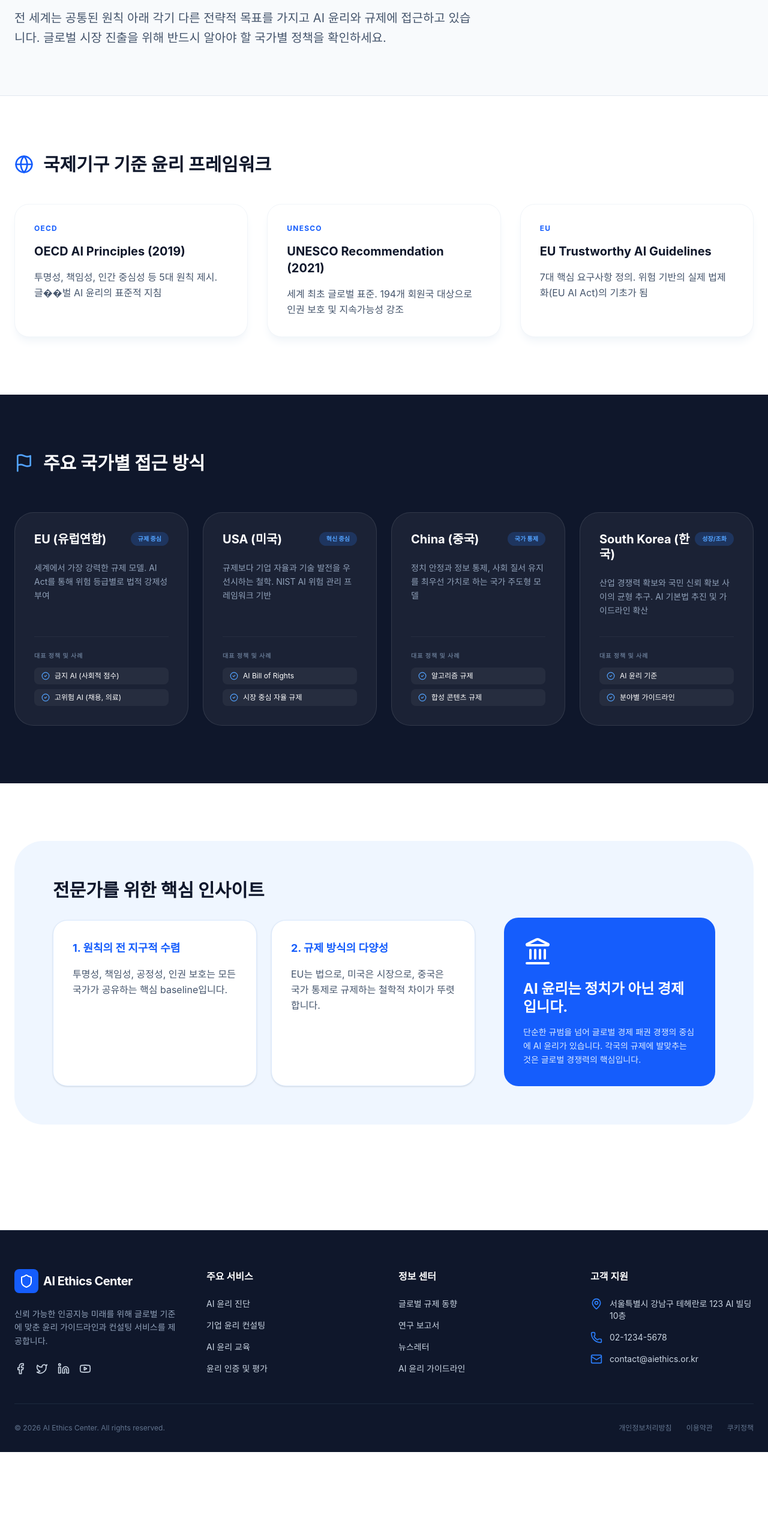
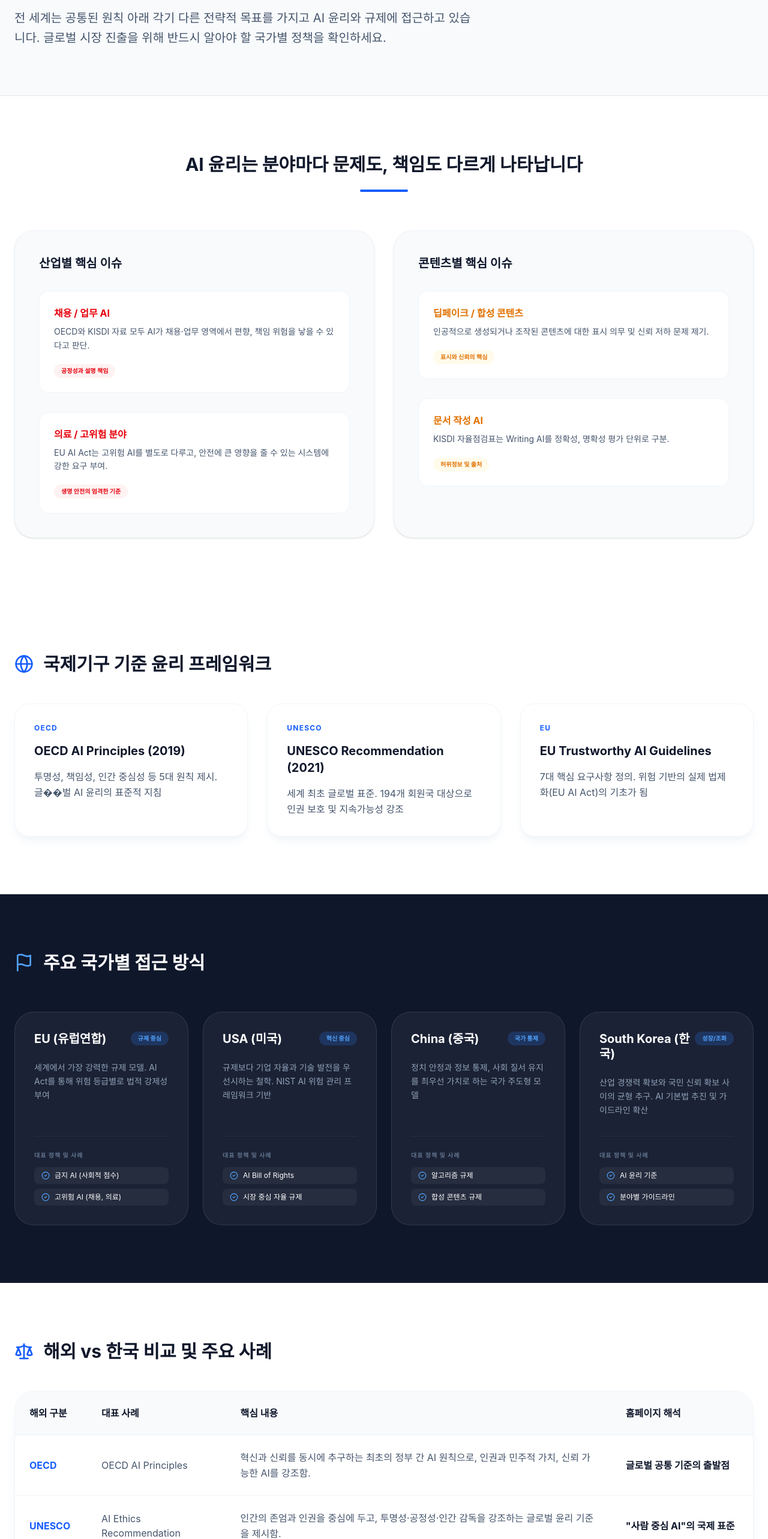
Before and after one commit to hu-tec/ai-ethics, a React (Vite) app: page /#/status in a window 1280 px wide. Shown: the part 234-2800 px from the top of the page at 60% size. Before the commit the page ends 2655 px from the top, so only its background shows below. Built offline with nearby package versions, Linux system fonts and the light colour scheme.

Commit message:
Update Status.tsx

```diff
--- a/src/app/Status.tsx
+++ b/src/app/Status.tsx
@@ -48,6 +48,56 @@ export default function Status() {
                 글로벌 시장 진출을 위해 반드시 알아야 할 국가별 정책을 확인하세요.
               </p>
             </Motion.div>
+          </div>
+        </div>
+      </section>
+
+      {/* New Section: Industry & Content Key Issues */}
+      <section className="py-24 bg-white">
+        <div className="container mx-auto px-4 md:px-6">
+          <div className="text-center max-w-3xl mx-auto mb-16">
+            <h2 className="text-3xl font-bold text-slate-900 mb-6">AI 윤리는 분야마다 문제도, 책임도 다르게 나타납니다</h2>
+            <div className="h-1 w-20 bg-blue-600 mx-auto rounded-full"></div>
+          </div>
+
+          <div className="grid grid-cols-1 md:grid-cols-2 gap-8">
+            {/* Industry Issues */}
+            <div className="bg-slate-50 p-10 rounded-[32px] border border-slate-100 shadow-sm">
+              <h3 className="text-xl font-bold text-slate-900 mb-8 flex items-center gap-2">
+                산업별 핵심 이슈
+              </h3>
+              <div className="space-y-8">
+                <div className="bg-white p-6 rounded-2xl border border-slate-100">
+                  <h4 className="font-bold text-red-600 mb-2">채용 / 업무 AI</h4>
+                  <p className="text-slate-600 text-sm leading-relaxed mb-4">OECD와 KISDI 자료 모두 AI가 채용·업무 영역에서 편향, 책임 위험을 낳을 수 있다고 판단.</p>
+                  <span className="inline-block px-3 py-1 rounded-full bg-red-50 text-red-600 text-[10px] font-bold">공정성과 설명 책임</span>
+                </div>
+                <div className="bg-white p-6 rounded-2xl border border-slate-100">
+                  <h4 className="font-bold text-red-600 mb-2">의료 / 고위험 분야</h4>
+                  <p className="text-slate-600 text-sm leading-relaxed mb-4">EU AI Act는 고위험 AI를 별도로 다루고, 안전에 큰 영향을 줄 수 있는 시스템에 강한 요구 부여.</p>
+                  <span className="inline-block px-3 py-1 rounded-full bg-red-50 text-red-600 text-[10px] font-bold">생명 안전의 엄격한 기준</span>
+                </div>
+              </div>
+            </div>
+
+            {/* Content Issues */}
+            <div className="bg-slate-50 p-10 rounded-[32px] border border-slate-100 shadow-sm">
+              <h3 className="text-xl font-bold text-slate-900 mb-8 flex items-center gap-2">
+                콘텐츠별 핵심 이슈
+              </h3>
+              <div className="space-y-8">
+                <div className="bg-white p-6 rounded-2xl border border-slate-100">
+                  <h4 className="font-bold text-amber-600 mb-2">딥페이크 / 합성 콘텐츠</h4>
+                  <p className="text-slate-600 text-sm leading-relaxed mb-4">인공적으로 생성되거나 조작된 콘텐츠에 대한 표시 의무 및 신뢰 저하 문제 제기.</p>
+                  <span className="inline-block px-3 py-1 rounded-full bg-amber-50 text-amber-600 text-[10px] font-bold">표시와 신뢰의 핵심</span>
+                </div>
+                <div className="bg-white p-6 rounded-2xl border border-slate-100">
+                  <h4 className="font-bold text-amber-600 mb-2">문서 작성 AI</h4>
+                  <p className="text-slate-600 text-sm leading-relaxed mb-4">KISDI 자율점검표는 Writing AI를 정확성, 명확성 평가 단위로 구분.</p>
+                  <span className="inline-block px-3 py-1 rounded-full bg-amber-50 text-amber-600 text-[10px] font-bold">허위정보 및 출처</span>
+                </div>
+              </div>
+            </div>
           </div>
         </div>
       </section>
@@ -110,6 +160,87 @@ export default function Status() {
         </div>
       </section>
 
+      {/* New Section: Global vs Korea Comparison Table */}
+      <section className="py-24 bg-white">
+        <div className="container mx-auto px-4 md:px-6">
+          <h2 className="text-3xl font-bold text-slate-900 mb-12 flex items-center gap-4">
+            <Scale className="w-8 h-8 text-blue-600" />
+            해외 vs 한국 비교 및 주요 사례
+          </h2>
+
+          <div className="overflow-x-auto rounded-[32px] border border-slate-100 shadow-xl shadow-slate-100">
+            <table className="w-full text-left border-collapse">
+              <thead>
+                <tr className="bg-slate-50 border-b border-slate-100">
+                  <th className="p-6 font-bold text-slate-900">해외 구분</th>
+                  <th className="p-6 font-bold text-slate-900">대표 사례</th>
+                  <th className="p-6 font-bold text-slate-900">핵심 내용</th>
+                  <th className="p-6 font-bold text-slate-900">홈페이지 해석</th>
+                </tr>
+              </thead>
+              <tbody className="divide-y divide-slate-100">
+                <tr>
+                  <td className="p-6 font-bold text-blue-600">OECD</td>
+                  <td className="p-6 text-slate-600">OECD AI Principles</td>
+                  <td className="p-6 text-slate-600 leading-relaxed">혁신과 신뢰를 동시에 추구하는 최초의 정부 간 AI 원칙으로, 인권과 민주적 가치, 신뢰 가능한 AI를 강조함.</td>
+                  <td className="p-6 font-bold text-slate-900">글로벌 공통 기준의 출발점</td>
+                </tr>
+                <tr>
+                  <td className="p-6 font-bold text-blue-600">UNESCO</td>
+                  <td className="p-6 text-slate-600">AI Ethics Recommendation</td>
+                  <td className="p-6 text-slate-600 leading-relaxed">인간의 존엄과 인권을 중심에 두고, 투명성·공정성·인간 감독을 강조하는 글로벌 윤리 기준을 제시함.</td>
+                  <td className="p-6 font-bold text-slate-900">"사람 중심 AI"의 국제 표준</td>
+                </tr>
+                <tr>
+                  <td className="p-6 font-bold text-blue-600">EU</td>
+                  <td className="p-6 text-slate-600">AI Act</td>
+                  <td className="p-6 text-slate-600 leading-relaxed">금지 AI, 고위험 AI, 투명성 의무 등 위험기반 규제를 도입했고, 챗봇·딥페이크 등에는 사용자 고지 및 표시 의무를 요구함.</td>
+                  <td className="p-6 font-bold text-red-600">윤리에서 법·제도로 넘어간 대표 사례</td>
+                </tr>
+                <tr>
+                  <td className="p-6 font-bold text-blue-600">미국/NIST</td>
+                  <td className="p-6 text-slate-600">AI RMF + 생성형 AI 프로필</td>
+                  <td className="p-6 text-slate-600 leading-relaxed">NIST는 AI RMF와 2024년 생성형 AI 프로필을 통해 기업이 자율적으로 위험을 식별·관리하도록 지원함.</td>
+                  <td className="p-6 font-bold text-slate-900">기업 실무형 AI 리스크 관리 기준</td>
+                </tr>
+              </tbody>
+            </table>
+          </div>
+        </div>
+      </section>
+
+      {/* New Section: Korea AI Policy Landscape */}
+      <section className="py-24 bg-slate-50">
+        <div className="container mx-auto px-4 md:px-6">
+          <div className="text-center max-w-3xl mx-auto mb-16">
+            <h2 className="text-3xl font-bold text-slate-900 mb-6">한국도 이제 AI 윤리를 정책과 적용 단계로</h2>
+          </div>
+
+          <div className="grid grid-cols-1 md:grid-cols-2 lg:grid-cols-4 gap-6">
+            {[
+              { title: "AI 기본법 시행", desc: "한국의 인공지능 기본법은 국회 통과 후 2026년 시행되어 법·제도적 기반 마련" },
+              { title: "지원데스크 운영", desc: "정부는 복합 사안에 대한 지원데스크를 운영하여 실무 대응 수요를 소화" },
+              { title: "자율점검표 운영", desc: "분야별 자율점검표를 제공하여 한국형 AI 윤리 적용 및 가이드 존재" },
+              { title: "윤리영향평가 기반", desc: "학생, 일반인, 개발자 대상의 체계적인 가이드북과 윤리 교육 동반 진행" },
+            ].map((item, idx) => (
+              <div key={idx} className="bg-white p-8 rounded-3xl border border-slate-100 shadow-sm">
+                <h4 className="font-bold text-red-600 mb-4">{item.title}</h4>
+                <p className="text-slate-600 text-sm leading-relaxed">{item.desc}</p>
+              </div>
+            ))}
+          </div>
+
+          {/* New Section: Strategic Implications & Direction */}
+          <div className="mt-16 bg-white p-10 rounded-[48px] border border-red-100 shadow-lg shadow-red-50 text-center max-w-4xl mx-auto">
+            <h3 className="text-xl font-bold text-slate-900 mb-6">시사점 및 휴텍씨의 방향</h3>
+            <p className="text-slate-600 leading-relaxed">
+              글로벌 규제와 한국의 대응 모두 <strong>"특정 기술"</strong>에서 <strong>"분야별 리스크 관리"</strong>로 이동하고 있습니다.
+              휴텍씨는 이러한 흐름을 선제적으로 반영하여 공통 교육 이상의 산업별, 콘텐츠 맞춤형 기준을 설계하는 유일한 기관으로 자리매김합니다.
+            </p>
+          </div>
+        </div>
+      </section>
+
       {/* Summary Insight */}
       <section className="py-24">
         <div className="container mx-auto px-4 md:px-6">
```
